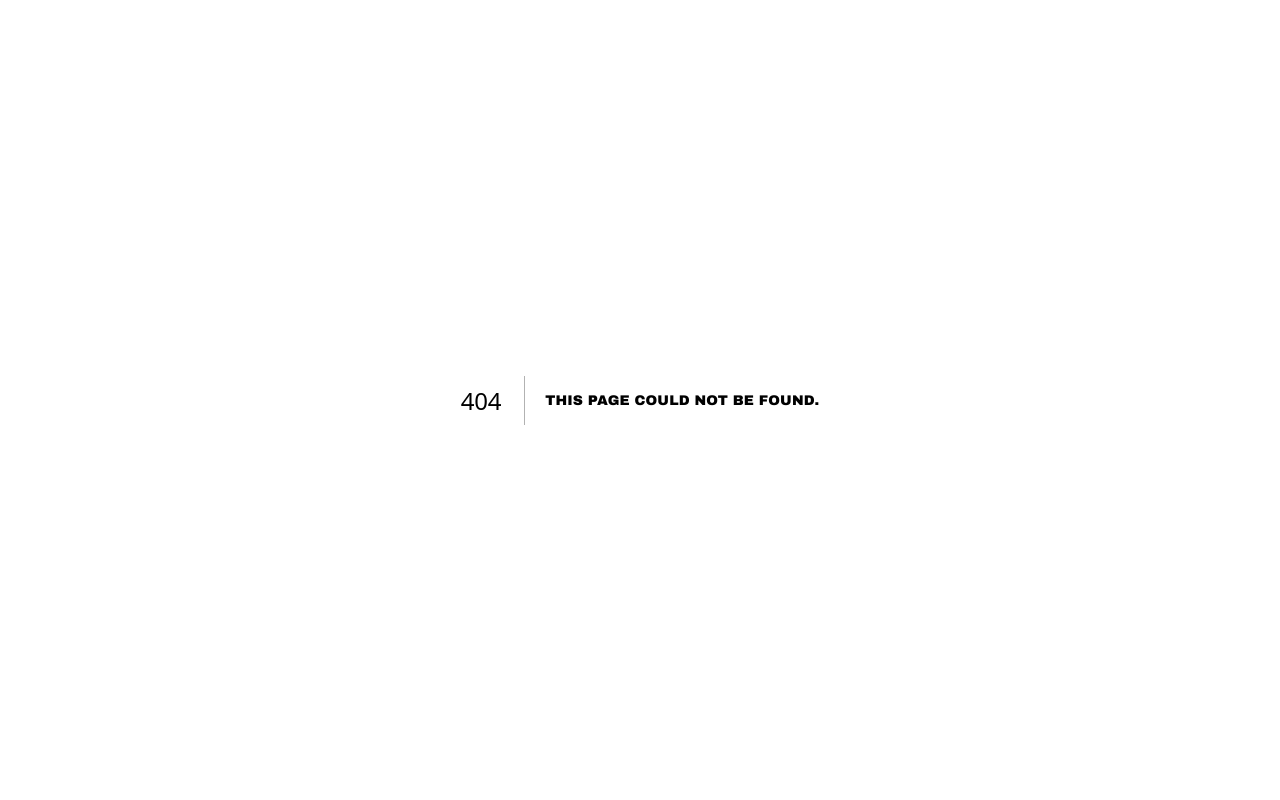
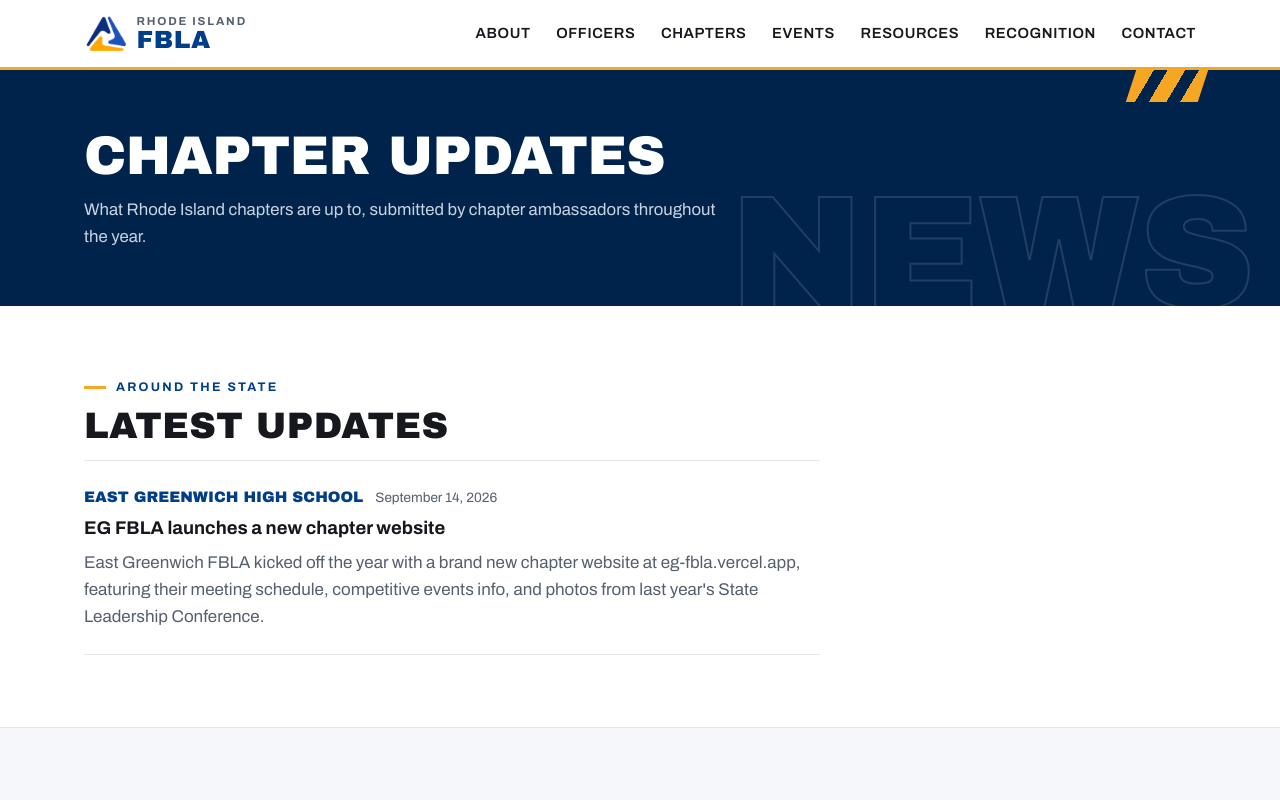
Before and after one commit to RIFBLAWEB/rifbla, a Next.js app: page /updates in a window 1280 px wide. Before the commit this address had no page. Shown: the top 800 px of the page. Built offline with nearby package versions, Linux system fonts and the light colour scheme.

Commit message:
Board feedback from Lily: RI lockup in header, equal officer grid, no reused photos, ambassador credits, Chapter of the Month, new Chapter Updates page

```diff
--- a/app/(site)/chapters/page.tsx
+++ b/app/(site)/chapters/page.tsx
@@ -1,4 +1,5 @@
 import type { Metadata } from "next";
+import Link from "next/link";
 import state from "@/content/state.json";
 import { getChapters } from "@/lib/reader";
 
@@ -37,6 +38,11 @@ export default async function Chapters() {
               </li>
             ))}
           </ul>
+          <p style={{ marginTop: "2rem" }}>
+            <Link href="/updates" className="btn">
+              See what chapters are up to →
+            </Link>
+          </p>
         </div>
       </section>
 
--- a/app/(site)/layout.tsx
+++ b/app/(site)/layout.tsx
@@ -18,14 +18,18 @@ export default function SiteLayout({ children }: { children: React.ReactNode })
     <>
       <header className="site-header">
         <div className="container header-inner">
-          <Link href="/" className="wordmark wordmark-logo">
+          <Link href="/" className="wordmark wordmark-ri">
             <Image
-              src="/photos/rifbla-logo.png"
-              alt="Rhode Island FBLA"
-              width={196}
-              height={49}
+              src="/photos/fbla-mark.png"
+              alt=""
+              width={42}
+              height={40}
               priority
             />
+            <span className="wordmark-stack">
+              <span className="wordmark-eg">Rhode Island</span>
+              <span className="wordmark-fbla">FBLA</span>
+            </span>
           </Link>
           <nav aria-label="Main">
             {nav.map((item) => (
--- /dev/null
+++ b/app/(site)/updates/page.tsx
@@ -0,0 +1,60 @@
+import type { Metadata } from "next";
+import Link from "next/link";
+import { getUpdates, formatUpdateDate } from "@/lib/reader";
+
+export const metadata: Metadata = { title: "Chapter Updates" };
+
+export default async function Updates() {
+  const updates = await getUpdates();
+  return (
+    <>
+      <div className="page-head">
+        <span className="head-wm" aria-hidden="true">News</span>
+        <div className="container">
+          <h1>Chapter Updates</h1>
+          <p>
+            What Rhode Island chapters are up to, submitted by chapter
+            ambassadors throughout the year.
+          </p>
+        </div>
+      </div>
+
+      <section className="section">
+        <div className="container">
+          <span className="kicker">Around the state</span>
+          <h2>Latest updates</h2>
+          <ul className="update-list">
+            {updates.map((u) => (
+              <li key={`${u.date}-${u.title}`}>
+                <div className="update-meta">
+                  <span className="update-chapter">{u.chapter}</span>
+                  <span className="update-date">
+                    {formatUpdateDate(u.date)}
+                  </span>
+                </div>
+                <p className="update-title">{u.title}</p>
+                <p className="update-body">{u.body}</p>
+              </li>
+            ))}
+          </ul>
+        </div>
+      </section>
+
+      <section className="section section-wash">
+        <div className="container">
+          <span className="kicker">Ambassadors</span>
+          <h2>Submit your chapter&apos;s news</h2>
+          <div className="prose">
+            <p>
+              Chapter ambassadors: send us your chapter&apos;s events, wins,
+              fundraisers, and projects to be featured here and on our social
+              platforms. Reach out through the{" "}
+              <Link href="/contact">contact page</Link> or on Instagram, and
+              we&apos;ll post it.
+            </p>
+          </div>
+        </div>
+      </section>
+    </>
+  );
+}
--- a/app/globals.css
+++ b/app/globals.css
@@ -1441,3 +1441,70 @@ a.roster-name:hover {
     grid-template-columns: repeat(2, 1fr);
   }
 }
+
+/* ---------- RI wordmark lockup (triangle + stacked text) ---------- */
+
+.wordmark-ri {
+  flex-direction: row;
+  align-items: center;
+  gap: 0.65rem;
+}
+
+.wordmark-ri img {
+  display: block;
+}
+
+.wordmark-stack {
+  display: flex;
+  flex-direction: column;
+  line-height: 1.05;
+}
+
+/* ---------- chapter updates feed ---------- */
+
+.update-list {
+  list-style: none;
+  margin: 0;
+  padding: 0;
+  max-width: 46rem;
+}
+
+.update-list li {
+  border-top: 1px solid var(--line);
+  padding: 1.5rem 0;
+}
+
+.update-list li:last-child {
+  border-bottom: 1px solid var(--line);
+}
+
+.update-meta {
+  display: flex;
+  gap: 0.75rem;
+  align-items: baseline;
+  flex-wrap: wrap;
+  margin-bottom: 0.3rem;
+}
+
+.update-chapter {
+  font-family: var(--display);
+  text-transform: uppercase;
+  font-size: 0.95rem;
+  color: var(--blue);
+}
+
+.update-date {
+  color: var(--gray);
+  font-size: 0.85rem;
+}
+
+.update-title {
+  font-weight: 700;
+  font-size: 1.15rem;
+  margin-bottom: 0.35rem;
+}
+
+.update-body {
+  color: var(--gray);
+  margin: 0;
+}
--- /dev/null
+++ b/content/updates/eg-fbla-new-website.json
@@ -0,0 +1,6 @@
+{
+  "chapter": "East Greenwich High School",
+  "date": "2026-09-14",
+  "title": "EG FBLA launches a new chapter website",
+  "body": "East Greenwich FBLA kicked off the year with a brand new chapter website at eg-fbla.vercel.app, featuring their meeting schedule, competitive events info, and photos from last year's State Leadership Conference."
+}
--- a/lib/reader.ts
+++ b/lib/reader.ts
@@ -41,6 +41,36 @@ export type Chapter = {
   order?: number;
 };
 
+export type ChapterUpdate = {
+  chapter: string;
+  date: string; // YYYY-MM-DD
+  title: string;
+  body: string;
+};
+
 export const getOfficers = cache(() => readCollection<Officer>("officers"));
 export const getEvents = cache(() => readCollection<StateEvent>("events"));
 export const getChapters = cache(() => readCollection<Chapter>("chapters"));
+
+export const getUpdates = cache(async () => {
+  const base = path.join(process.cwd(), "content", "updates");
+  const files = (await fs.readdir(base)).filter((f) => f.endsWith(".json"));
+  const entries = await Promise.all(
+    files.map(
+      async (f) =>
+        JSON.parse(
+          await fs.readFile(path.join(base, f), "utf8")
+        ) as ChapterUpdate
+    )
+  );
+  // newest first; ISO dates sort correctly as strings
+  return entries.sort((a, b) => b.date.localeCompare(a.date));
+});
+
+export function formatUpdateDate(iso: string) {
+  return new Date(`${iso}T12:00:00`).toLocaleDateString("en-US", {
+    month: "long",
+    day: "numeric",
+    year: "numeric",
+  });
+}
```
Also changed, not shown: app/(site)/officers/page.tsx (+1 -16 lines), app/(site)/page.tsx (+0 -18 lines), app/(site)/recognition/page.tsx (+18 -2 lines), .pages.yml, public/photos/fbla-mark.png (added).
